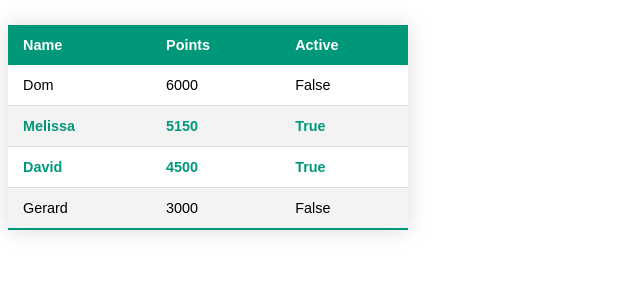
After one commit to Alexander-Bakshaev/my_page, a Django app: page /week_days/beautiful_table in a window 1280 px wide. The commit adds this page. Shown: the top 300 px of the page, without its empty margins (0-640 px from the left). Run offline with Django 5.2, Linux system fonts and the light colour scheme.

Commit message:
Добавлены css

```diff
--- /dev/null
+++ b/horoscope/static/horoscope/css/index.css
@@ -0,0 +1,4 @@
+ul {
+    border-left: 10px solid red;
+    background-color: #f1f1f1;
+}
--- /dev/null
+++ b/horoscope/static/horoscope/css/info.css
@@ -0,0 +1,3 @@
+h2 {
+    color: blue;
+}
--- a/horoscope/urls.py
+++ b/horoscope/urls.py
@@ -7,7 +7,7 @@ register_converter(converters.MyDateConverter, 'my_date')
 register_converter(converters.SplitConverter, 'split')
 # register_converter(converters.UpperConvertor, 'upper')
 urlpatterns = [
-    path('', views.index),
+    path('', views.index, name='horoscope_index'),
     path('type', views.get_elements, name='elements'),
     path('type/<str:element>', views.get_tipe_elements, name='element'),
     path('<yyyy:zodiac_sign>', views.get_yyyy_converters),
--- /dev/null
+++ b/static/css/base.css
@@ -0,0 +1,3 @@
+html {
+    background-color: rgba(42, 97, 165, 0.3);
+}
--- /dev/null
+++ b/week_days/static/week_days/css/table.css
@@ -0,0 +1,36 @@
+.styled-table {
+    border-collapse: collapse;
+    margin: 25px 0;
+    font-size: 0.9em;
+    font-family: sans-serif;
+    min-width: 400px;
+    box-shadow: 0 0 20px rgba(0, 0, 0, 0.15);
+}
+
+.styled-table thead tr {
+    background-color: #009879;
+    color: #ffffff;
+    text-align: left;
+}
+
+.styled-table th,
+.styled-table td {
+    padding: 12px 15px;
+}
+
+.styled-table tbody tr {
+    border-bottom: 1px solid #dddddd;
+}
+
+.styled-table tbody tr:nth-of-type(even) {
+    background-color: #f3f3f3;
+}
+
+.styled-table tbody tr:last-of-type {
+    border-bottom: 2px solid #009879;
+}
+
+.styled-table tbody tr.active-row {
+    font-weight: bold;
+    color: #009879;
+}
--- /dev/null
+++ b/week_days/templates/week_days/table.html
@@ -0,0 +1,46 @@
+{% load static %}
+
+
+<!DOCTYPE html>
+<html lang="en">
+<head>
+    {% block css_table %}
+        <link rel="stylesheet" href=" {% static 'week_days/css/table.css' %} ">
+    {% endblock %}
+    <meta charset="UTF-8">
+    <title>Title</title>
+</head>
+<body>
+<table class="styled-table">
+    <thead>
+    <tr>
+        <th>Name</th>
+        <th>Points</th>
+        <th>Active</th>
+    </tr>
+    </thead>
+    <tbody>
+    <tr>
+        <td>Dom</td>
+        <td>6000</td>
+        <td>False</td>
+    </tr>
+    <tr class="active-row">
+        <td>Melissa</td>
+        <td>5150</td>
+        <td>True</td>
+    </tr>
+    <tr class="active-row">
+        <td>David</td>
+        <td>4500</td>
+        <td>True</td>
+    </tr>
+    <tr>
+        <td>Gerard</td>
+        <td>3000</td>
+        <td>False</td>
+    </tr>
+    </tbody>
+</table>
+</body>
+</html>
--- a/week_days/urls.py
+++ b/week_days/urls.py
@@ -3,7 +3,9 @@ from . import views
 
 urlpatterns = [
     path('', views.greeting),
+    path('beautiful_table', views.get_beautiful_table),  # Позже удалить
     # path('<int:week_day>/<int:month>/<int:day>', views.get_week_day_info_by_date),
     path('<int:week_day>', views.get_week_day_info_by_number),
     path('<str:week_day>', views.get_week_day_info, name='week_day_name'),
+
 ]
--- a/week_days/views.py
+++ b/week_days/views.py
@@ -31,3 +31,8 @@ def get_week_day_info_by_number(request, week_day):
         return HttpResponseRedirect(redirect_url)
     else:
         return HttpResponseNotFound(f"{week_day} такого дня недели не существует")
+
+
+# Позже удалить
+def get_beautiful_table(response):
+    return render(response, 'week_days/table.html', )
```
Also changed, not shown: horoscope/templates/horoscope/index.html (added, +27 -0 lines), horoscope/templates/horoscope/info_zodiac.html (+22 -9 lines), horoscope/templates/includes/navbar.html (added, +7 -0 lines), horoscope/views.py (+9 -5 lines), my_page/settings.py (+6 -1 lines), templates/base.html (added, +16 -0 lines).
